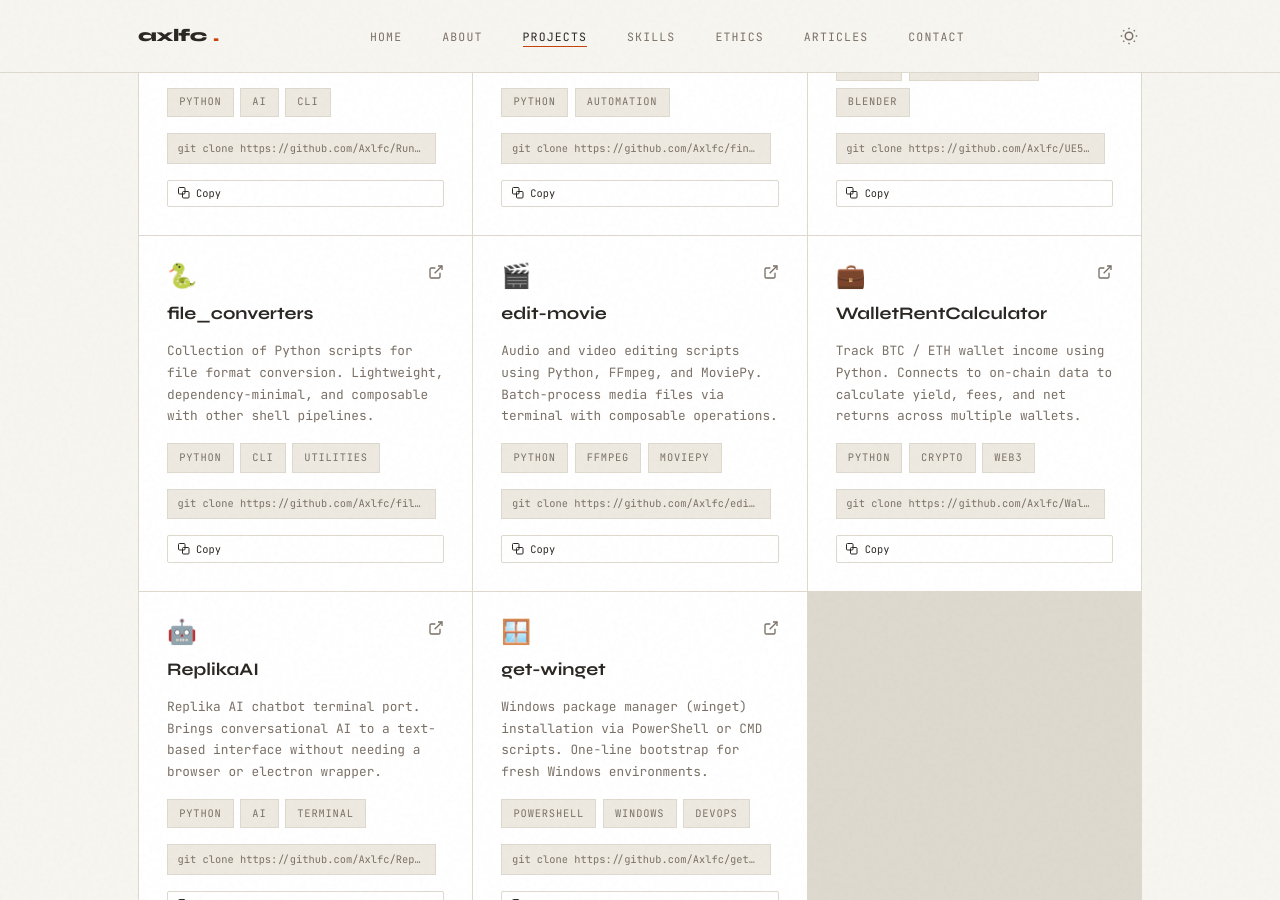
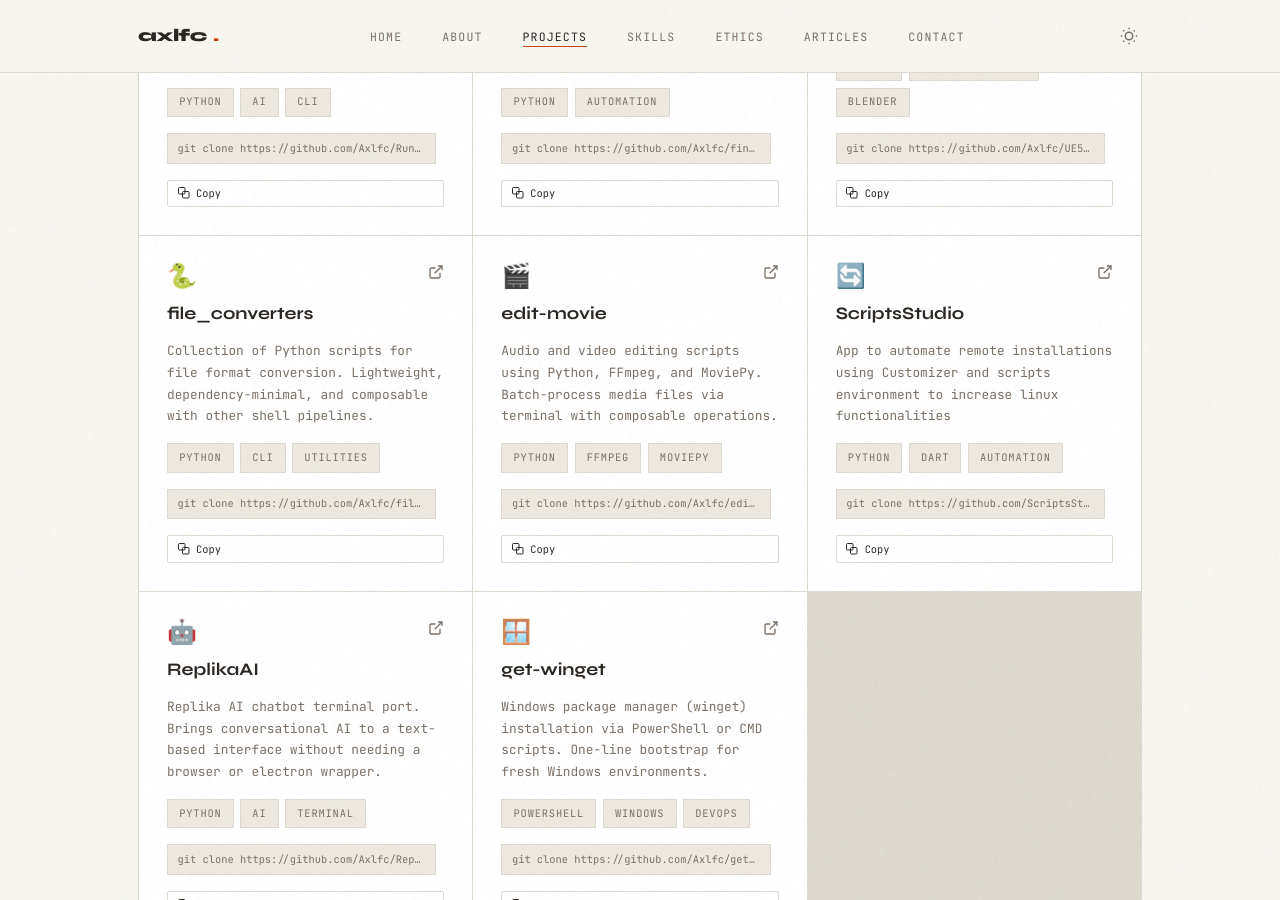
Before and after one commit to Axlfc/axlfc.github.io, a Jekyll site: the page portfolio.html, which Jekyll copies as it is, in a window 1280 px wide and 900 px high, scrolled down 2196 px. Built offline with Jekyll 4.4.1, drawn with Linux system fonts in a browser that asks for light colours.

Commit message:
UPDATED: Adding ScripsStudio

```diff
--- a/portfolio.html
+++ b/portfolio.html
@@ -1142,17 +1142,17 @@ input, textarea, button { font-family: var(--font-mono); border: none; outline:
 
                     <article class="project__card">
                         <div class="project__header">
-                            <span class="project__icon">💼</span>
-                            <a href="https://github.com/Axlfc/WalletRentCalculator" target="_blank" class="project__link" aria-label="View WalletRentCalculator">
+                            <span class="project__icon">🔄</span>
+                            <a href="https://github.com/ScriptsStudio/ScriptsStudio" target="_blank" class="project__link" aria-label="View ScriptsStudio">
                                 <svg width="16" height="16" viewBox="0 0 24 24" fill="none" stroke="currentColor" stroke-width="2"><path d="M18 13v6a2 2 0 0 1-2 2H5a2 2 0 0 1-2-2V8a2 2 0 0 1 2-2h6"/><polyline points="15 3 21 3 21 9"/><line x1="10" y1="14" x2="21" y2="3"/></svg>
                             </a>
                         </div>
-                        <h3 class="project__name">WalletRentCalculator</h3>
-                        <p class="project__desc">Track BTC / ETH wallet income using Python. Connects to on-chain data to calculate yield, fees, and net returns across multiple wallets.</p>
+                        <h3 class="project__name">ScriptsStudio</h3>
+                        <p class="project__desc">App to automate remote installations using Customizer and scripts environment to increase linux functionalities </p>
                         <div class="stack-grid">
-                            <span class="tag">Python</span><span class="tag">Crypto</span><span class="tag">Web3</span>
-                        </div>
-                        <code class="project__clone">git clone https://github.com/Axlfc/WalletRentCalculator</code>
+                            <span class="tag">Python</span><span class="tag">Dart</span><span class="tag">Automation</span>
+                        </div>
+                        <code class="project__clone">git clone https://github.com/ScriptsStudio/ScriptsStudio</code>
                     </article>
 
                     <article class="project__card">
```
